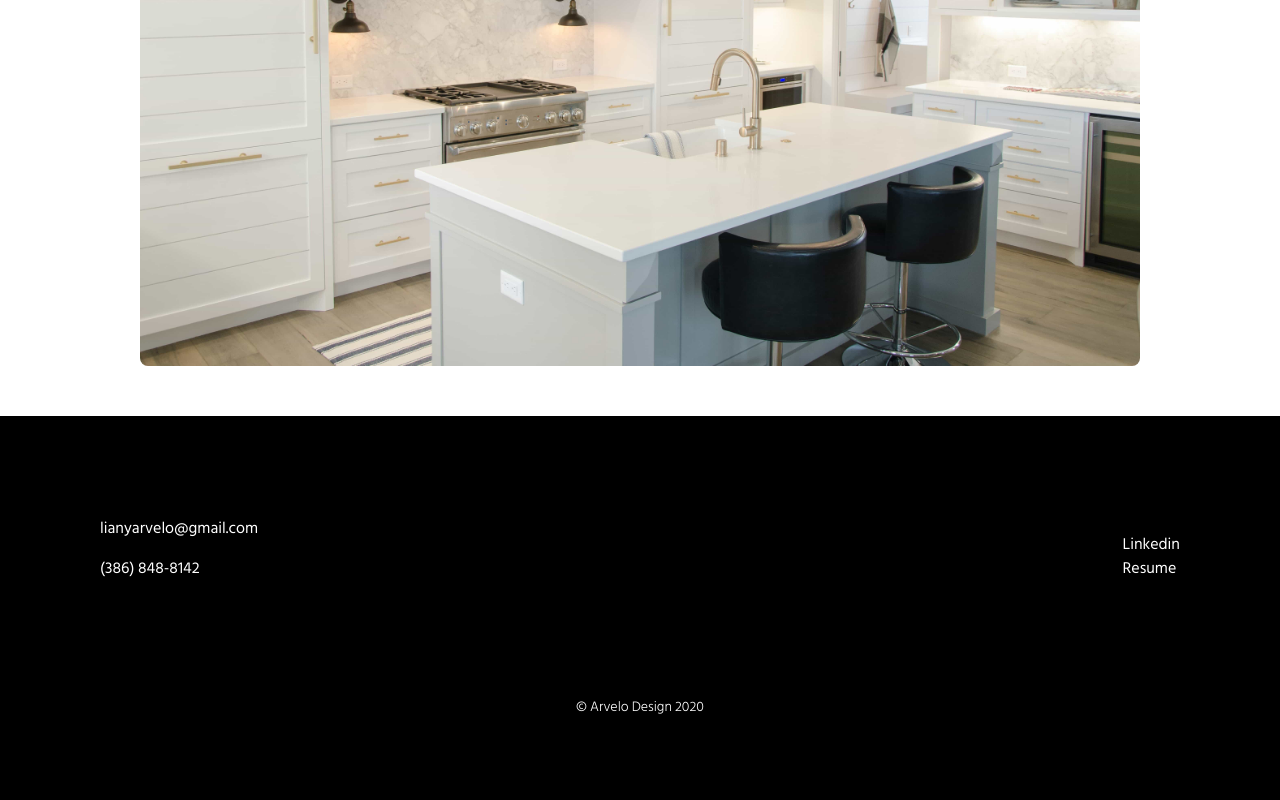
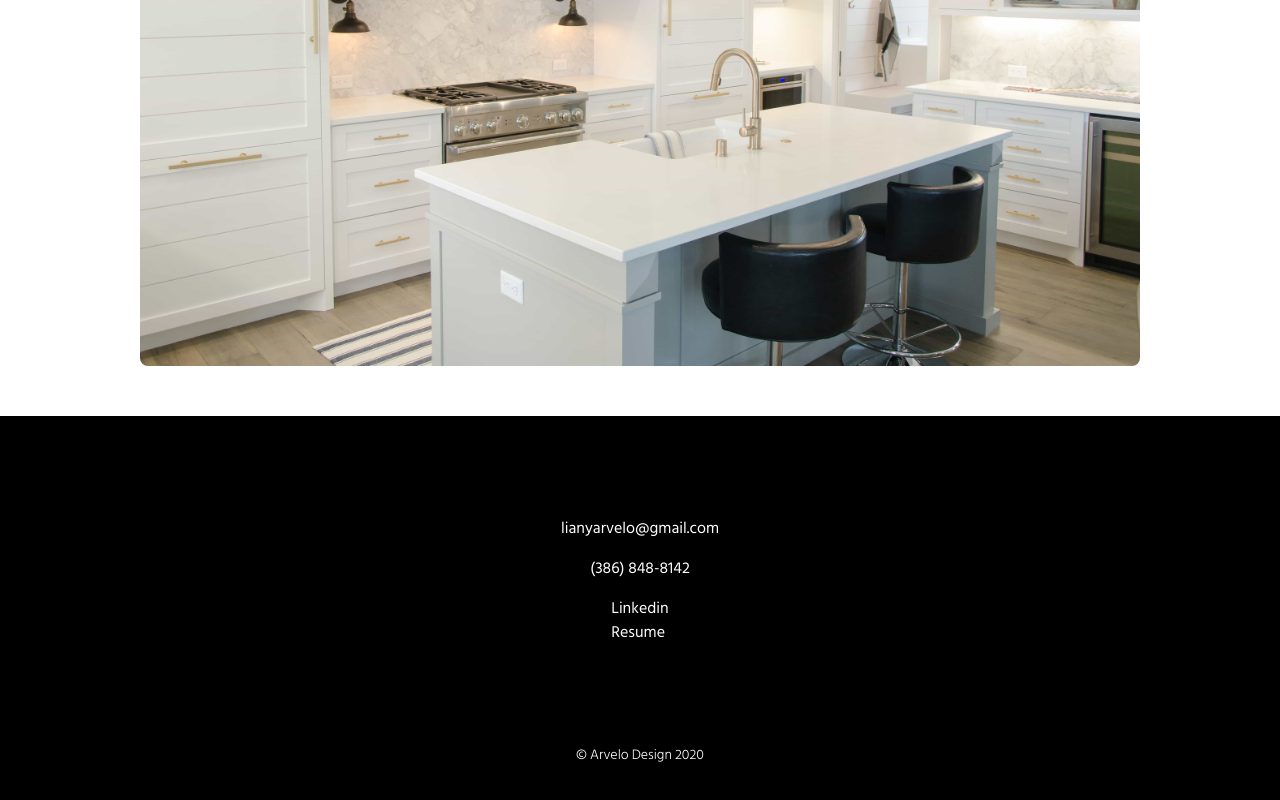
Before and after one commit to britok30/arvelo-design, a React (Create React App) app: page /about in a window 1280 px wide. Shown: the part 2889-3689 px from the top of the page. Built offline with nearby package versions, Linux system fonts and the light colour scheme.

Commit message:
fix mobile widths

```diff
--- a/src/components/About/About.css
+++ b/src/components/About/About.css
@@ -39,11 +39,11 @@
     .about,
     .about2,
     .about3 {
-        width: 345px;
+        max-width: 345px;
         margin-bottom: 30px;
     }
 
     .about4 {
-        width: 345px;
+        min-width: 345px;
     }
 }
--- a/src/components/Contact/Contact.css
+++ b/src/components/Contact/Contact.css
@@ -8,12 +8,13 @@
 .inner-container {
     display: flex;
     justify-content: space-between;
+    flex-direction: column;
     align-items: center;
     padding: 100px;
 }
 
 .column-1 p {
-    text-align: left;
+    text-align: center;
 }
 
 .social-link {
--- a/src/components/Projects/Projects.css
+++ b/src/components/Projects/Projects.css
@@ -1,5 +1,5 @@
 .card {
-    width: 20rem;
+    min-width: 20rem;
     margin: 3px;
     padding: 10px;
     border-radius: 10px !important;
```
